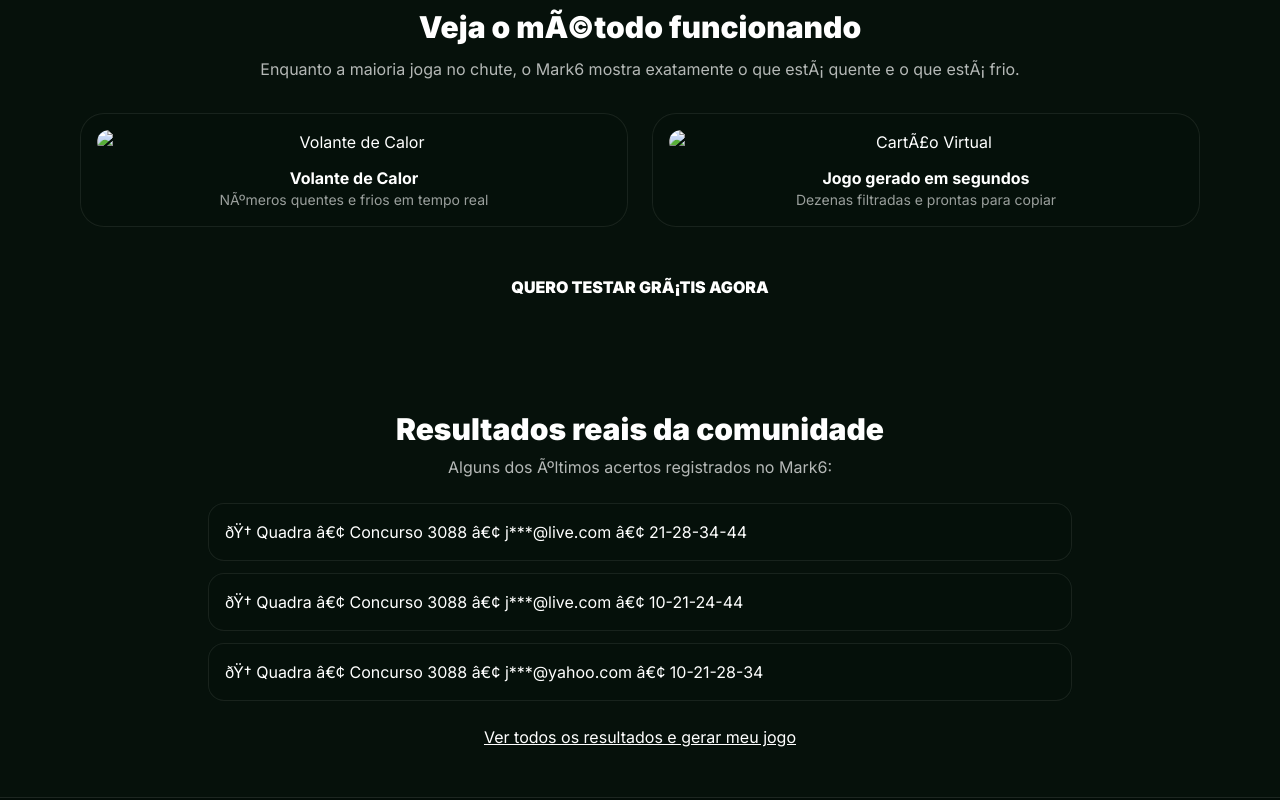
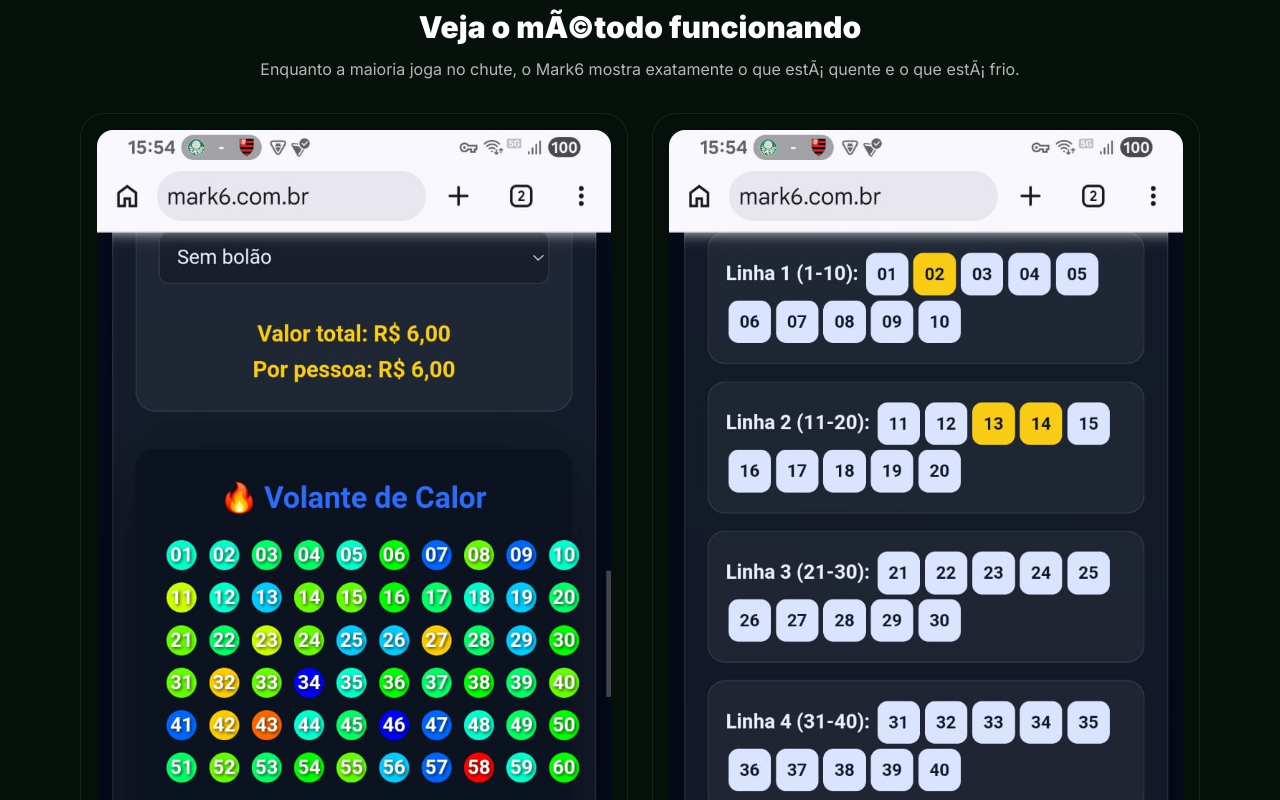
Before and after one commit to investorx19-dot/mark6---landing, a plain HTML site: page index.html in a window 1280 px wide. Shown: the part 3200-4000 px from the top of the page. Drawn offline with nearby package versions, Linux system fonts and the light colour scheme.

Commit message:
Fix image file extensions in index.html

```diff
--- a/index.html
+++ b/index.html
@@ -320,12 +320,12 @@
           <p class="mt-3 text-white/70">Enquanto a maioria joga no chute, o Mark6 mostra exatamente o que está quente e o que está frio.</p>
           <div class="mt-8 grid gap-6 md:grid-cols-2">
             <div class="glass rounded-3xl p-4">
-              <img src="print-volante-calor.jpg" alt="Volante de Calor" class="rounded-2xl w-full object-cover">
+              <img src="print-volante-calor.jpg.jpeg" alt="Volante de Calor" class="rounded-2xl w-full object-cover">
               <p class="mt-3 font-bold">Volante de Calor</p>
               <p class="text-sm text-white/60">Números quentes e frios em tempo real</p>
             </div>
             <div class="glass rounded-3xl p-4">
-              <img src="print-cartao-virtual.jpg" alt="Cartão Virtual" class="rounded-2xl w-full object-cover">
+              <img src="print-cartao-virtual.jpg.jpeg" alt="Cartão Virtual" class="rounded-2xl w-full object-cover">
               <p class="mt-3 font-bold">Jogo gerado em segundos</p>
               <p class="text-sm text-white/60">Dezenas filtradas e prontas para copiar</p>
             </div>
```
